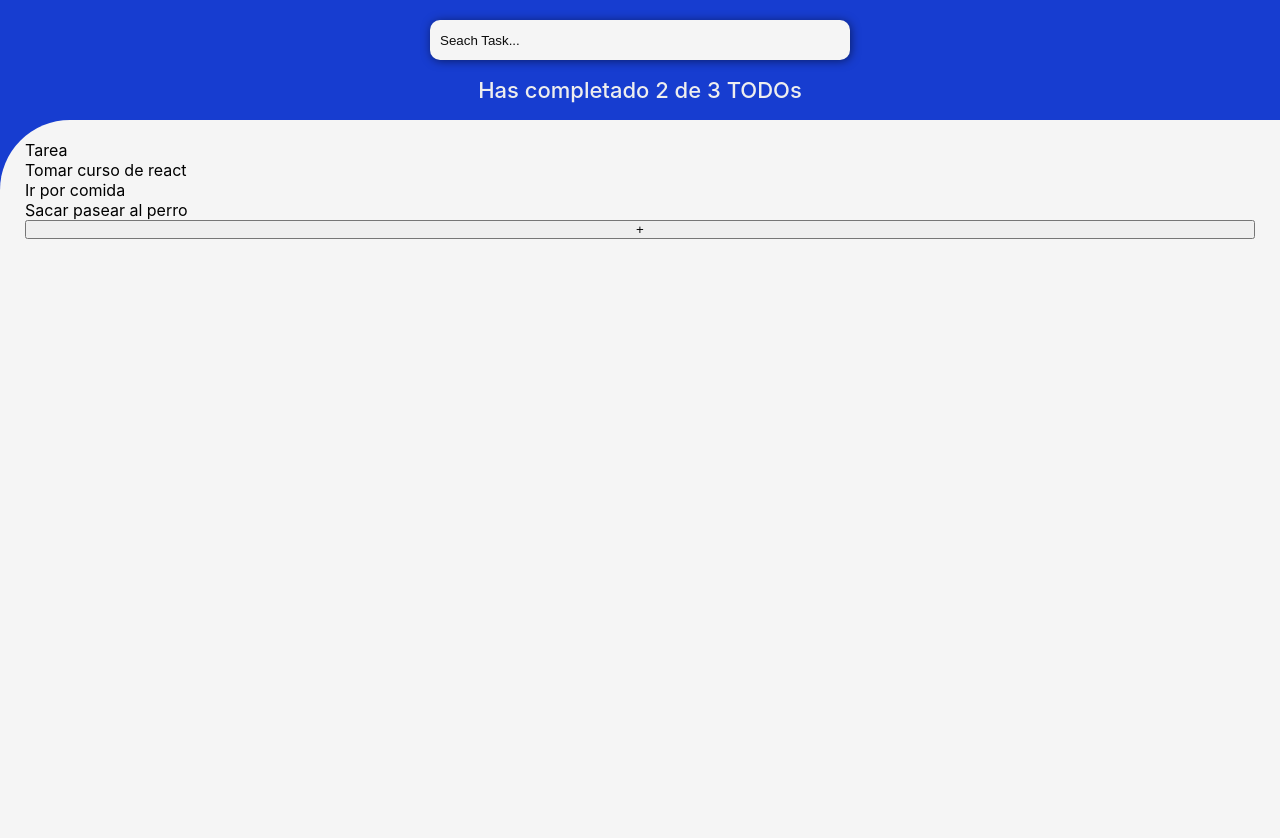
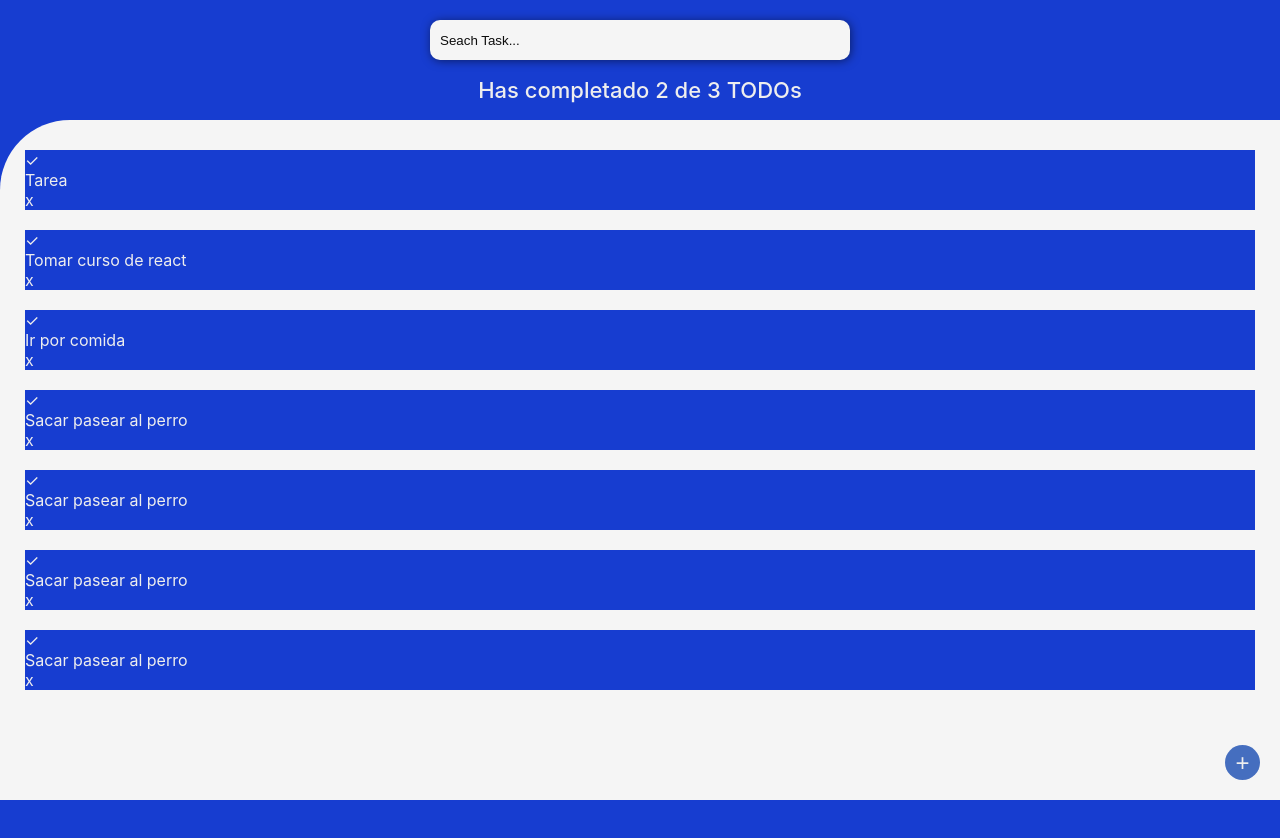
Before and after one commit to montesp/toDo, a React (Create React App) app: page / in a window 1280 px wide. Shown: the top 838 px of the page. After the commit the page ends 800 px from the top, so only its background shows below. Built offline with nearby package versions, Linux system fonts and the light colour scheme.

Commit message:
button css finished

```diff
--- a/src/App.css
+++ b/src/App.css
@@ -1,13 +1,13 @@
 :root {
   --background: #f5f5f5;
   --card-background: #173dd0;
-  --input:#dfe6e8;
-  --white : #eeeeee;
-  --output-line:#456EBF;
+  --input: #dfe6e8;
+  --white: #eeeeee;
+  --output-line: #456EBF;
   --black: #0D0D0D;
 }
 
-*{
+* {
   box-sizing: border-box;
   padding: 0;
   margin: 0;
@@ -49,9 +49,10 @@ body {
   padding-left: 10px;
   border-radius: 10px;
   border: none;
-  color:var(--black);
-  box-shadow: 1px 1px 10px rgba(0,0,0,0.5);
+  color: var(--black);
+  box-shadow: 1px 1px 10px rgba(0, 0, 0, 0.5);
   background-color: var(--background);
+  transition: outline 0.2s;
 }
 
 .TodoSearch::placeholder {
@@ -59,11 +60,12 @@ body {
 }
 
 .TodoSearch:focus {
-  outline-color: var(--output-line);
+  outline: 1px solid var(--output-line);
+  /* outline-color: var(--output-line); */
 }
 
 
-.TodoCounter{
+.TodoCounter {
   font-size: 2.2rem;
   font-weight: 500;
   line-height: 2rem;
@@ -80,18 +82,44 @@ body {
   flex-direction: column;
   position: relative;
   width: 100%;
-  height: 100vh;
+  height: calc(100vh - 120px);
   margin: 0 auto;
   padding: 20px 25px;
   border-radius: 70px 0 0 0;
   background-color: var(--background);
+  overflow: auto;
 }
 
-.card-container {
+.element {
+  display: grid;
+  grid-template-columns: 1fr;
+  text-decoration: none;
+  list-style: none;
+}
+
+
+.TodoItem {
+  width: 100%;
+  margin: 10px 0;
+  color: var(--white);
+  background-color: var(--card-background);
 
 }
 
-.element {
-  text-decoration: none;
-  list-style: none;
+.buttonTodo {
+  position: fixed;
+  bottom: 20px;
+  right: 20px;
+  width: 35px;
+  height: 35px;
+  border-radius: 50%;
+  font-size: 2.4rem;
+  border: none;
+  color: var(--white);
+  background-color: var(--output-line);
+  transition: outline 1s;
 }
+
+.buttonTodo:hover {
+  outline: 1px solid var(--white);
+}
--- a/src/App.js
+++ b/src/App.js
@@ -12,6 +12,9 @@ const todos = [
   {text:'Tarea',completed: false },
   {text:'Tomar curso de react',completed: false },
   {text:'Ir por comida',completed: false },
+  {text:'Sacar pasear al perro',completed: false },
+  {text:'Sacar pasear al perro',completed: false },
+  {text:'Sacar pasear al perro',completed: false },
   {text:'Sacar pasear al perro',completed: false },
 
 ]
--- a/src/components/CreateTodoButtom.js
+++ b/src/components/CreateTodoButtom.js
@@ -2,7 +2,7 @@ import React from "react";
 
 function CreateTodoButton(){
     return(
-        <button>+</button>
+        <button type="button" className="buttonTodo">+</button>
     );
 }
 
--- a/src/components/TodoItem.js
+++ b/src/components/TodoItem.js
@@ -3,7 +3,9 @@ import React from "react";
 function TodoItem (props){
     return (
         <li className="TodoItem">
+            <a>✓</a>
             <p>{props.text}</p>
+            <a>x</a>
         </li>
     );
 }
```
